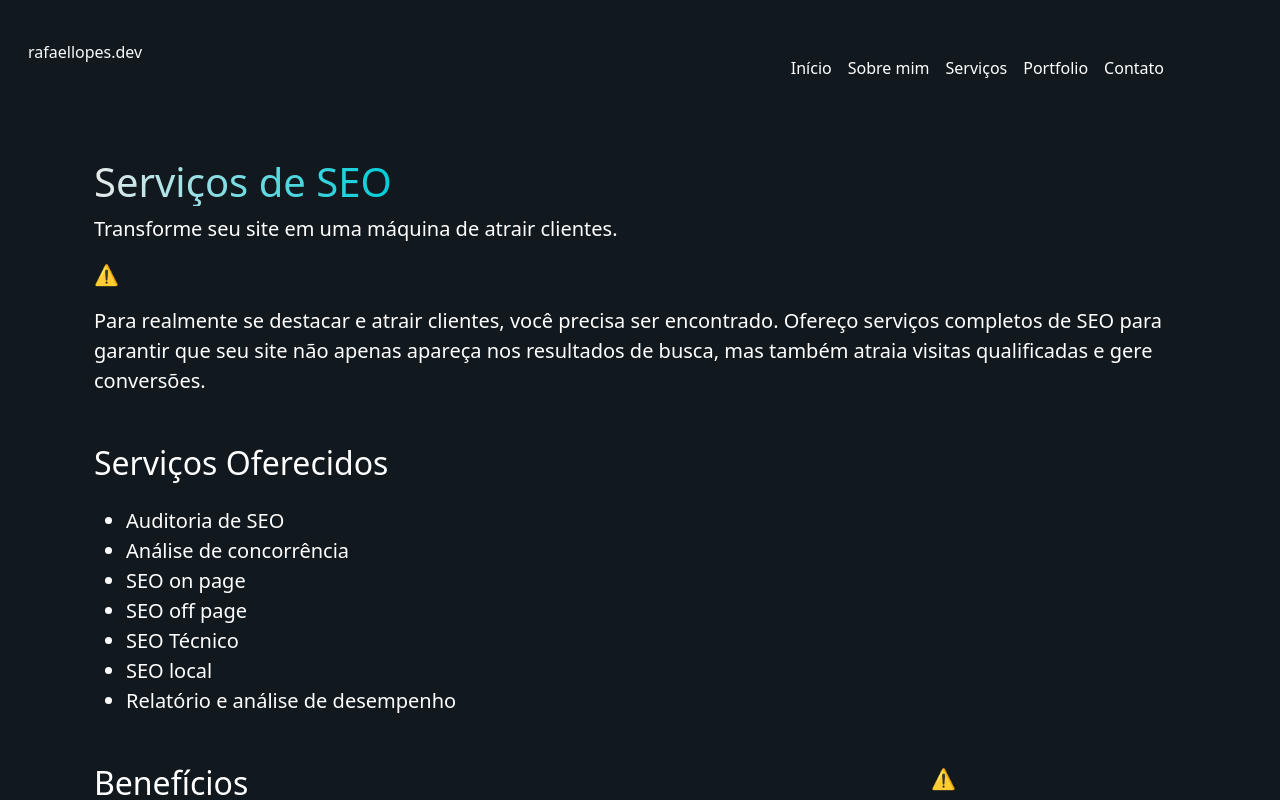
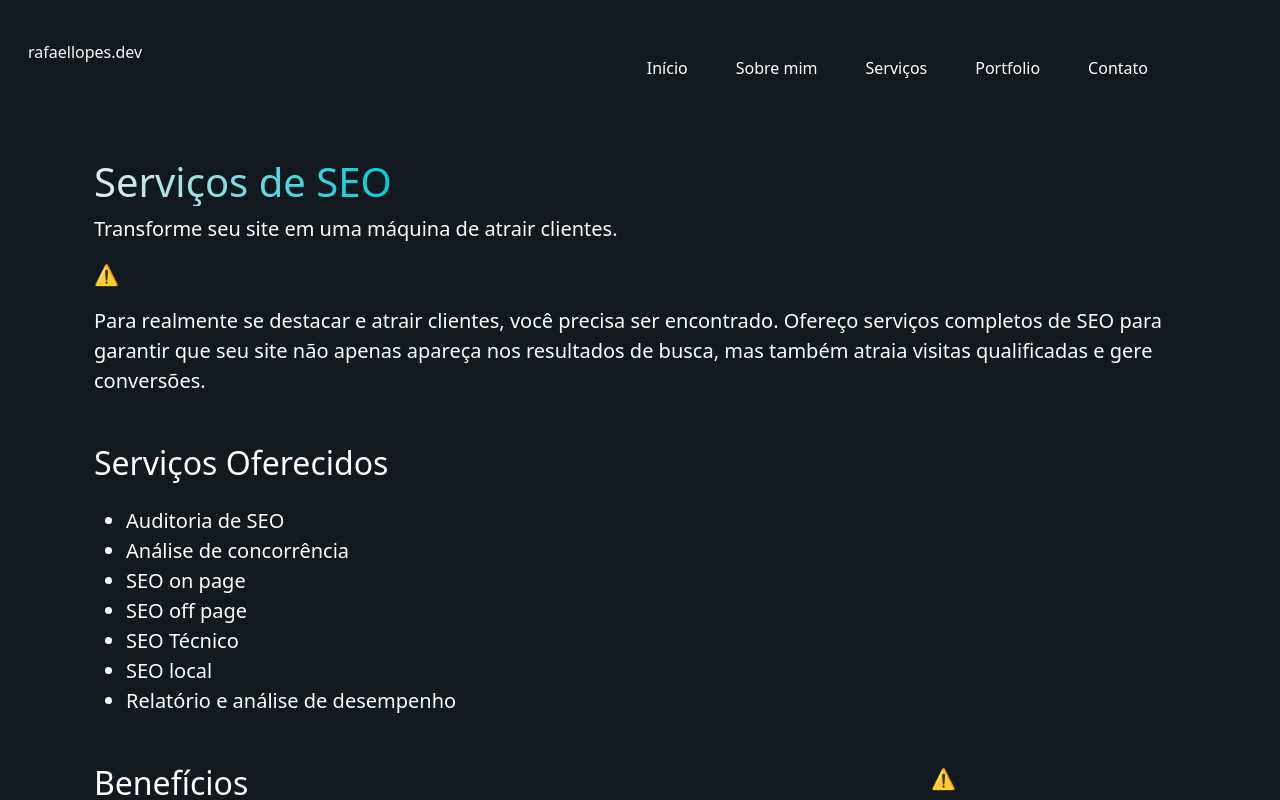
Before and after one commit to rafaeloliveiralopes/portfolio.v2, a Next.js app: page /seo-page in a window 1280 px wide. Shown: the top 800 px of the page. Built offline with nearby package versions, Linux system fonts and the light colour scheme; no server answers.

Commit message:
style(navbar): Update navbar style.

```diff
--- a/src/app/globals.css
+++ b/src/app/globals.css
@@ -42,6 +42,7 @@
   position: absolute;
   flex-direction: column;
   width: 100%;
+  height: 100%;
   margin: 0;
   right: 0;
   background: #11191f;
@@ -53,6 +54,7 @@
 #navbar,
 ul {
   margin: 2em 6em 0 0;
+  font-size: 1.9rem;
 }
 
 .navbar-brand {
--- a/src/components/navbar/Navbar.tsx
+++ b/src/components/navbar/Navbar.tsx
@@ -29,27 +29,27 @@
         </button>
         <div className="collapse navbar-collapse" id="navbarSupportedContent">
           <ul className="navbar-nav ms-auto mb-2 mb-lg-0">
-            <li className="nav-item">
+            <li className="nav-item mx-3">
               <a className="nav-link text-white" aria-current="page" href="/">
                 Início
               </a>
             </li>
-            <li className="nav-item">
+            <li className="nav-item mx-3">
               <a className="nav-link text-white" href="/#about">
                 Sobre mim
               </a>
             </li>
-            <li className="nav-item">
+            <li className="nav-item mx-3">
               <a className="nav-link text-white" href="/#services">
                 Serviços
               </a>
             </li>
-            <li className="nav-item">
+            <li className="nav-item mx-3">
               <a className="nav-link text-white" href="/#portfolio">
                 Portfolio
               </a>
             </li>
-            <li className="nav-item">
+            <li className="nav-item mx-3">
               <a
                 className="nav-link text-white"
                 href="https://wa.me/5562992136842"
```
Lines whose indentation alone changed are shown as unchanged.
